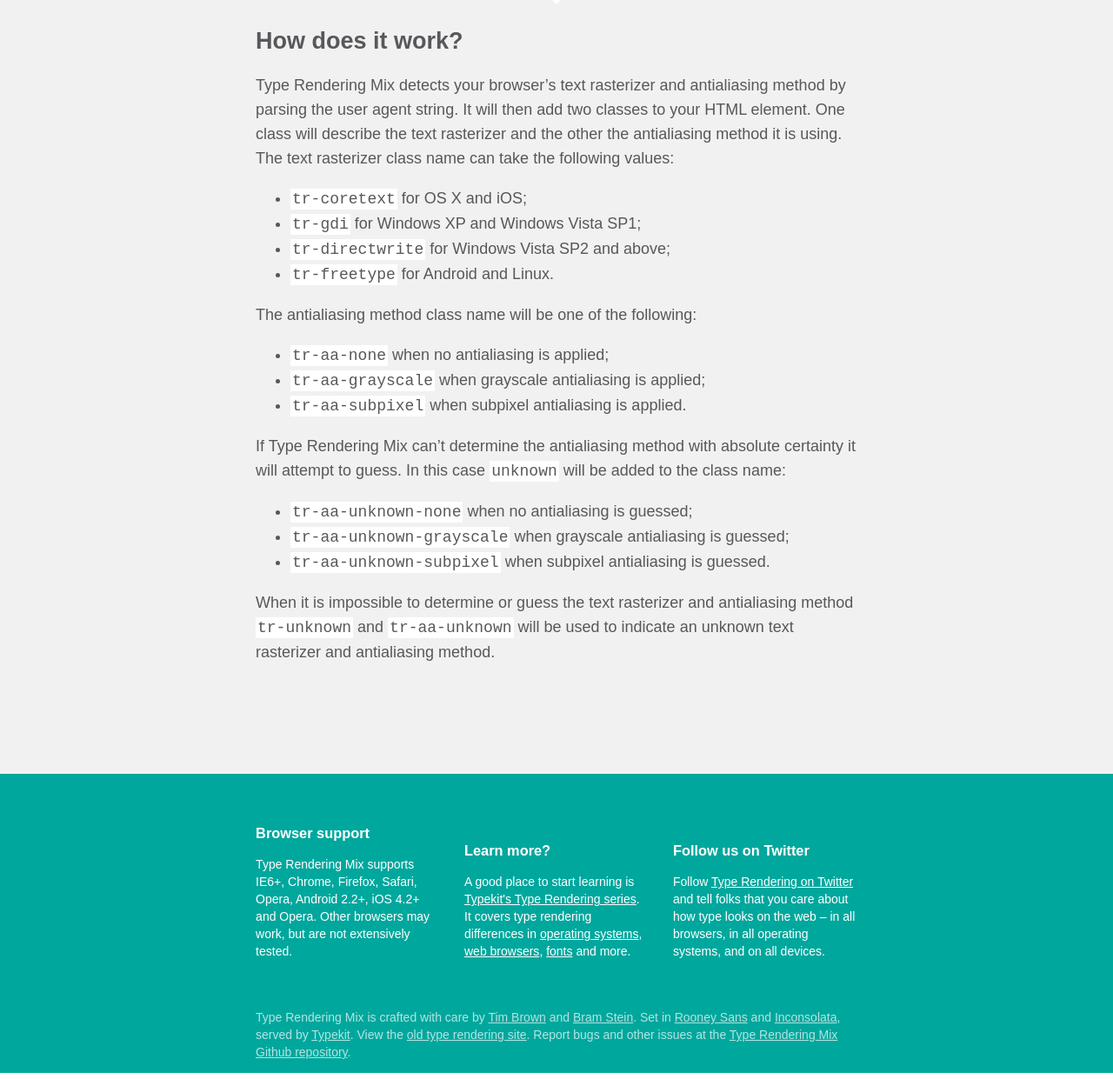
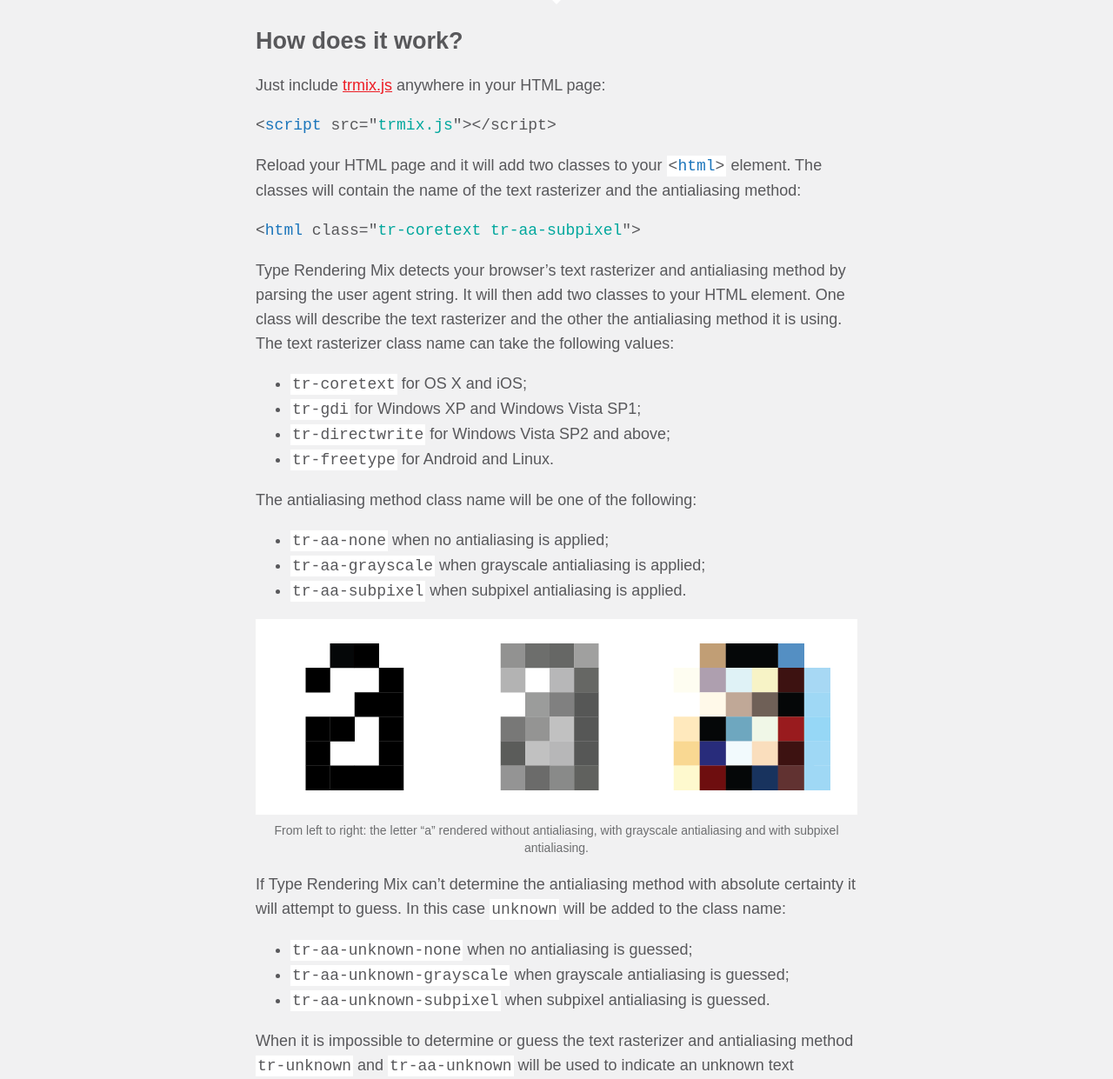
Before and after one commit to bramstein/trmix, a website: page website/index.html in a window 1280 px wide. Shown: the part 2420-3661 px from the top of the page at 87% size. Drawn offline with Linux system fonts and the light colour scheme.

Commit message:
Update website style.

```diff
--- a/website/css/footer.css
+++ b/website/css/footer.css
@@ -29,4 +29,5 @@
   display: inline-block;
   opacity: 0.7;
   margin: 3em 0 1em;
+  line-height: 18px;
 }
--- a/website/css/instructions.css
+++ b/website/css/instructions.css
@@ -25,3 +25,8 @@
   background-color: #fff;
   padding: 2px;
 }
+
+#instructions pre > code {
+  background-color: transparent;
+  padding: 0;
+}
--- a/website/css/layout.css
+++ b/website/css/layout.css
@@ -18,3 +18,7 @@
   line-height: 20px;
   text-align: center;
 }
+
+figure img {
+  background-color: #fff;
+}
--- a/website/index.html
+++ b/website/index.html
@@ -48,6 +48,14 @@
     </div>
     <div id="instructions">
       <h2>How does it work?</h2>
+      <p>Just include <a href="trmix.js">trmix.js</a> anywhere in your HTML page:
+
+      <pre><code>&lt;<span class="ident">script</span> src="<span class="literal">trmix.js</span>"&gt;&lt;/script&gt;</code></pre>
+
+      <p>Reload your HTML page and it will add two classes to your <code>&lt;<span class="ident">html</span>&gt;</code> element. The classes will contain the name of the text rasterizer and the antialiasing method:</p>
+
+      <pre><code>&lt;<span class="ident">html</span> class="<span class="literal">tr-coretext tr-aa-subpixel</span>"&gt;</code></pre>
+
       <p>Type Rendering Mix detects your browser’s text rasterizer and antialiasing method by parsing the user agent string. It will then add two classes to your HTML element. One class will describe the text rasterizer and the other the antialiasing method it is using. The text rasterizer class name can take the following values:</p>
       <ul>
         <li><code>tr-coretext</code> for OS X and iOS;</li>
@@ -64,12 +72,12 @@
         <li><code>tr-aa-subpixel</code> when subpixel antialiasing is applied.</li>
       </ul>
 
-      <!--
+
       <figure>
         <img width="692" height="225" src="images/aa.png">
         <figcaption>From left to right: the letter “a” rendered without antialiasing, with grayscale antialiasing and with subpixel antialiasing.</figcaption>
       </figure>
-      -->
+
       <p>If Type Rendering Mix can’t determine the antialiasing method with absolute certainty it will attempt to guess. In this case <code>unknown</code> will be added to the class name:</p>
 
       <ul>
```
Also changed, not shown: website/css/type.css (line endings or trailing spaces).
